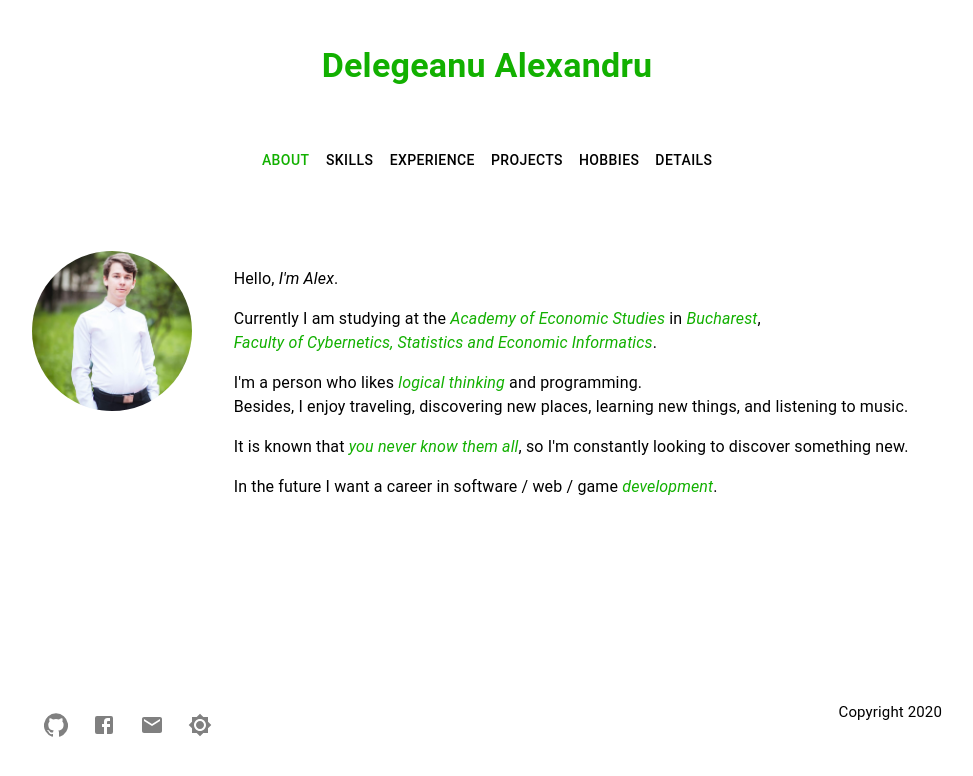
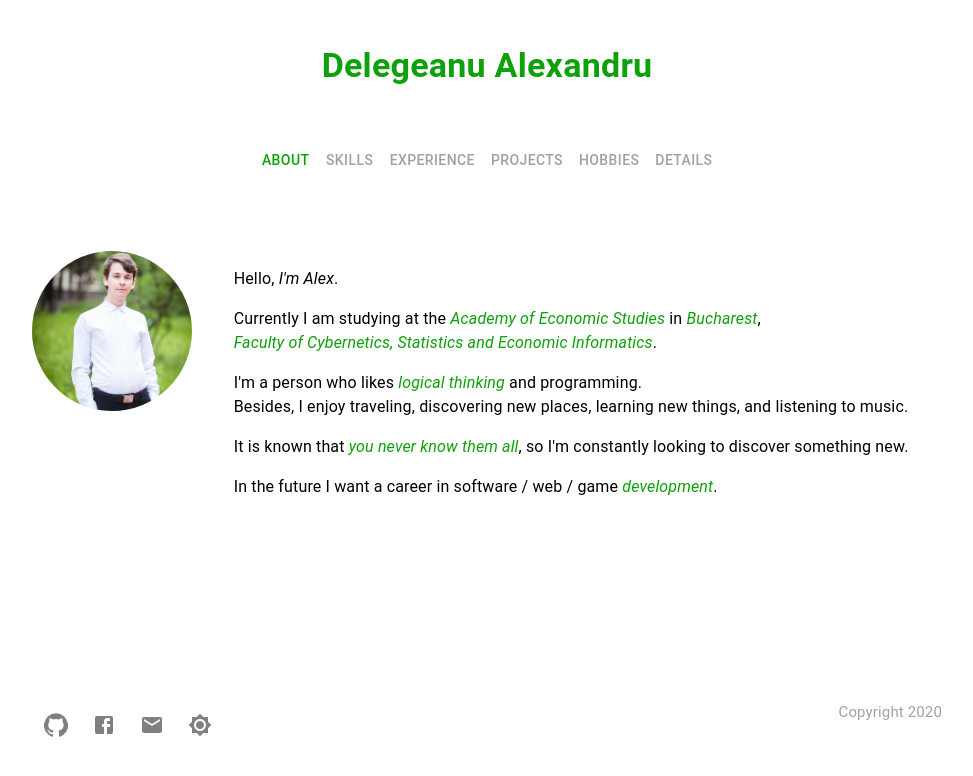
Before and after one commit to TheAncientOwl/personal-page, a React (Create React App) app: page / in a window 1280 px wide. Shown: the top 776 px of the page, without its empty margins (153-1126 px from the left). Built offline with nearby package versions, Linux system fonts and the light colour scheme.

Commit message:
changed colors.

```diff
--- a/src/components/App.jsx
+++ b/src/components/App.jsx
@@ -40,10 +40,10 @@ export default function App() {
             default: lightTheme ? 'white' : 'black',
           },
           primary: {
-            main: '#12B000',
+            main: '#0EA10B',
           },
           secondary: {
-            main: '##63B064',
+            main: '#A1A399',
           },
         },
       }),
```
